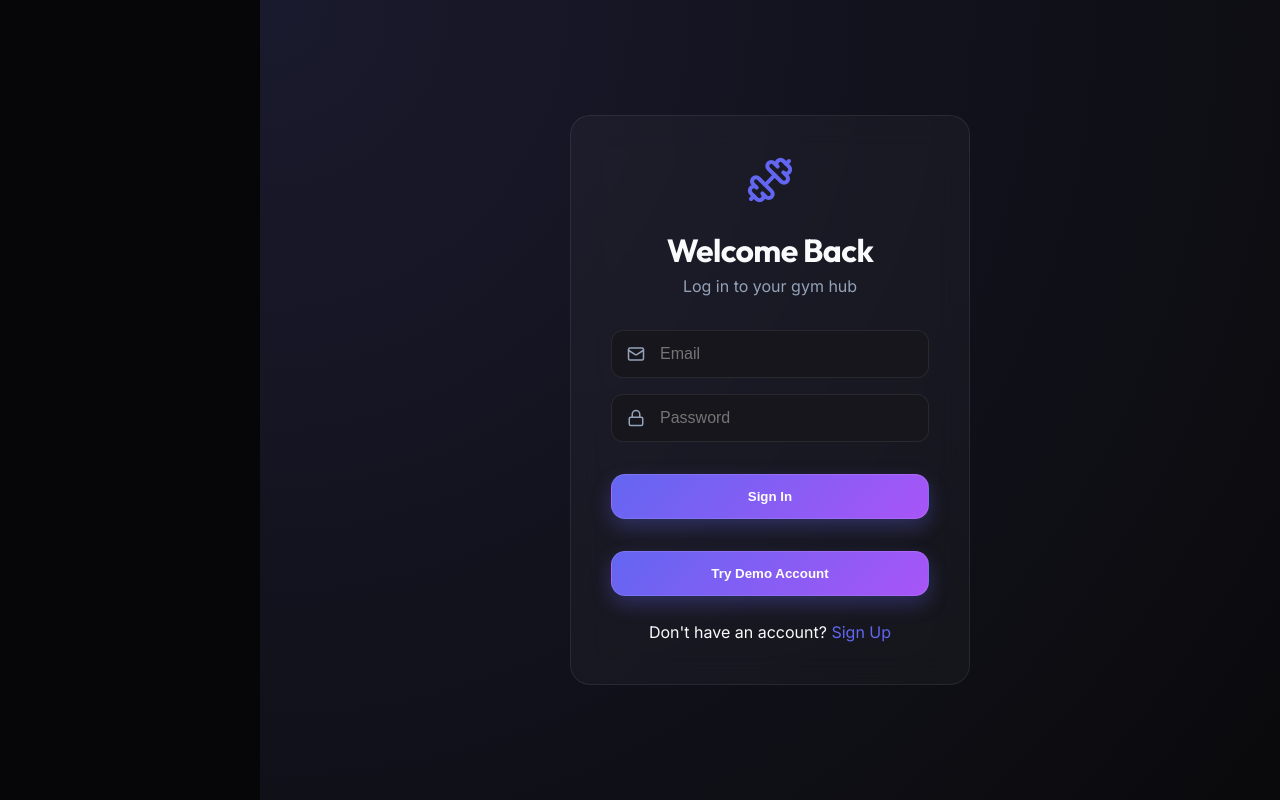
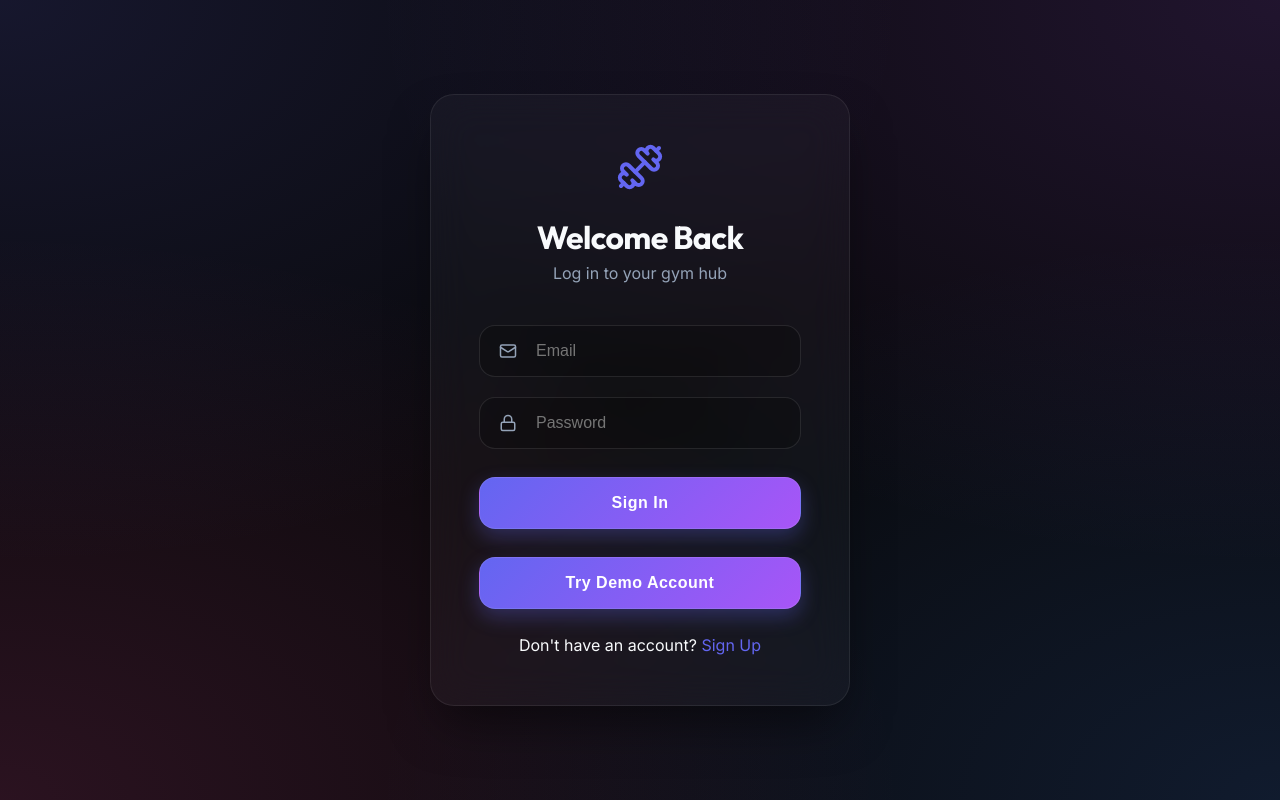
Before and after one commit to SwastikShetty06/Gym-Pulse, a React (Vite) app in the folder frontend/: page /login in a window 1280 px wide. Built offline with nearby package versions, Linux system fonts and the light colour scheme; no server answers.

Commit message:
Update in UI for Register and Login

```diff
--- a/frontend/src/App.jsx
+++ b/frontend/src/App.jsx
@@ -16,7 +16,7 @@ function App() {
         <Router basename={import.meta.env.BASE_URL}>
             <div className="app-container">
                 {user && <Navbar />}
-                <main className="main-content">
+                <main className="main-content" style={{ paddingLeft: !user ? '0' : '260px' }}>
                     <Routes>
                         <Route path="/login" element={!user ? <Login /> : <Navigate to="/" />} />
                         <Route path="/register" element={!user ? <Register /> : <Navigate to="/" />} />
--- a/frontend/src/pages/Login.jsx
+++ b/frontend/src/pages/Login.jsx
@@ -75,52 +75,77 @@ const styles = {
         justifyContent: 'center',
         alignItems: 'center',
         minHeight: '100vh',
-        background: 'radial-gradient(circle at top left, #1a1a2e, #0a0a0c)'
+        background: '#09090b',
+        backgroundImage: `
+            radial-gradient(at 0% 0%, rgba(99, 102, 241, 0.15) 0px, transparent 50%),
+            radial-gradient(at 100% 0%, rgba(168, 85, 247, 0.15) 0px, transparent 50%),
+            radial-gradient(at 100% 100%, rgba(59, 130, 246, 0.15) 0px, transparent 50%),
+            radial-gradient(at 0% 100%, rgba(236, 72, 153, 0.15) 0px, transparent 50%)
+        `,
+        backgroundSize: '100% 100%',
     },
     card: {
         width: '100%',
-        maxWidth: '400px',
-        padding: '2.5rem',
+        maxWidth: '420px',
+        padding: '3rem',
+        borderRadius: '24px',
+        background: 'rgba(255, 255, 255, 0.03)',
+        backdropFilter: 'blur(20px)',
+        WebkitBackdropFilter: 'blur(20px)',
+        border: '1px solid rgba(255, 255, 255, 0.08)',
+        boxShadow: '0 25px 50px -12px rgba(0, 0, 0, 0.5)',
     },
     header: {
         textAlign: 'center',
-        marginBottom: '2rem'
+        marginBottom: '2.5rem'
     },
     form: {
         display: 'flex',
         flexDirection: 'column',
-        gap: '1rem'
+        gap: '1.25rem'
     },
     inputGroup: {
         position: 'relative',
         display: 'flex',
-        alignItems: 'center'
+        alignItems: 'center',
+        transition: 'transform 0.2s'
     },
     icon: {
         position: 'absolute',
-        left: '1rem',
-        color: 'var(--text-secondary)'
+        left: '1.25rem',
+        color: 'var(--text-secondary)',
+        zIndex: 10
     },
     input: {
         width: '100%',
-        padding: '0.875rem 1rem 0.875rem 3rem',
-        background: 'var(--bg-tertiary)',
-        border: '1px solid var(--glass-border)',
-        borderRadius: '12px',
+        padding: '1rem 1rem 1rem 3.5rem',
+        background: 'rgba(0, 0, 0, 0.2)',
+        border: '1px solid rgba(255, 255, 255, 0.1)',
+        borderRadius: '16px',
         color: 'white',
-        fontSize: '1rem'
+        fontSize: '1rem',
+        transition: 'all 0.3s ease',
+        outline: 'none'
     },
     button: {
         width: '100%',
-        marginTop: '1rem',
+        marginTop: '0.5rem',
         display: 'flex',
         justifyContent: 'center',
-        alignItems: 'center'
+        alignItems: 'center',
+        padding: '1rem',
+        borderRadius: '16px',
+        fontWeight: 600,
+        fontSize: '1rem',
+        letterSpacing: '0.5px'
     },
     error: {
-        color: 'var(--danger)',
+        color: '#ef4444',
         fontSize: '0.875rem',
-        textAlign: 'center'
+        textAlign: 'center',
+        background: 'rgba(239, 68, 68, 0.1)',
+        padding: '0.75rem',
+        borderRadius: '12px'
     }
 }
 
--- a/frontend/src/pages/Register.jsx
+++ b/frontend/src/pages/Register.jsx
@@ -79,52 +79,77 @@ const styles = {
         justifyContent: 'center',
         alignItems: 'center',
         minHeight: '100vh',
-        background: 'radial-gradient(circle at top left, #1a1a2e, #0a0a0c)'
+        background: '#09090b',
+        backgroundImage: `
+            radial-gradient(at 0% 0%, rgba(99, 102, 241, 0.15) 0px, transparent 50%),
+            radial-gradient(at 100% 0%, rgba(168, 85, 247, 0.15) 0px, transparent 50%),
+            radial-gradient(at 100% 100%, rgba(59, 130, 246, 0.15) 0px, transparent 50%),
+            radial-gradient(at 0% 100%, rgba(236, 72, 153, 0.15) 0px, transparent 50%)
+        `,
+        backgroundSize: '100% 100%',
     },
     card: {
         width: '100%',
-        maxWidth: '400px',
-        padding: '2.5rem',
+        maxWidth: '420px',
+        padding: '3rem',
+        borderRadius: '24px',
+        background: 'rgba(255, 255, 255, 0.03)',
+        backdropFilter: 'blur(20px)',
+        WebkitBackdropFilter: 'blur(20px)',
+        border: '1px solid rgba(255, 255, 255, 0.08)',
+        boxShadow: '0 25px 50px -12px rgba(0, 0, 0, 0.5)',
     },
     header: {
         textAlign: 'center',
-        marginBottom: '2rem'
+        marginBottom: '2.5rem'
     },
     form: {
         display: 'flex',
         flexDirection: 'column',
-        gap: '1rem'
+        gap: '1.25rem'
     },
     inputGroup: {
         position: 'relative',
         display: 'flex',
-        alignItems: 'center'
+        alignItems: 'center',
+        transition: 'transform 0.2s'
     },
     icon: {
         position: 'absolute',
-        left: '1rem',
-        color: 'var(--text-secondary)'
+        left: '1.25rem',
+        color: 'var(--text-secondary)',
+        zIndex: 10
     },
     input: {
         width: '100%',
-        padding: '0.875rem 1rem 0.875rem 3rem',
-        background: 'var(--bg-tertiary)',
-        border: '1px solid var(--glass-border)',
-        borderRadius: '12px',
+        padding: '1rem 1rem 1rem 3.5rem',
+        background: 'rgba(0, 0, 0, 0.2)',
+        border: '1px solid rgba(255, 255, 255, 0.1)',
+        borderRadius: '16px',
         color: 'white',
-        fontSize: '1rem'
+        fontSize: '1rem',
+        transition: 'all 0.3s ease',
+        outline: 'none'
     },
     button: {
         width: '100%',
-        marginTop: '1rem',
+        marginTop: '0.5rem',
         display: 'flex',
         justifyContent: 'center',
-        alignItems: 'center'
+        alignItems: 'center',
+        padding: '1rem',
+        borderRadius: '16px',
+        fontWeight: 600,
+        fontSize: '1rem',
+        letterSpacing: '0.5px'
     },
     error: {
-        color: 'var(--danger)',
+        color: '#ef4444',
         fontSize: '0.875rem',
-        textAlign: 'center'
+        textAlign: 'center',
+        background: 'rgba(239, 68, 68, 0.1)',
+        padding: '0.75rem',
+        borderRadius: '12px'
     }
 }
 
```
Also changed, not shown: 1 other file (tests, documents, lock files or other folders).
